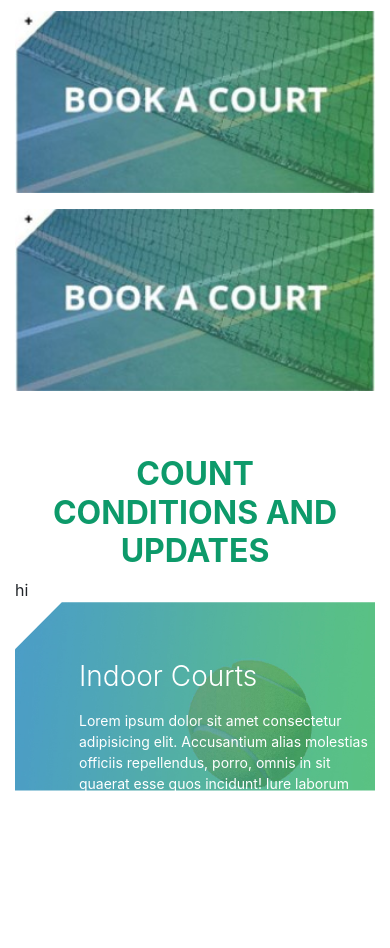
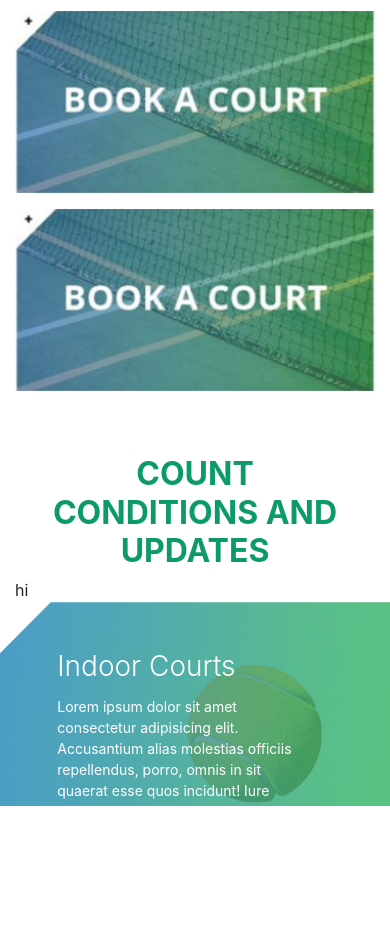
Before and after one commit to ConnorIngold/tennis-website, a plain HTML site: page index.html in a window 390 px wide. Shown: the part 979-1927 px from the top of the page. Before the commit the page ends 1865 px from the top, so only its background shows below. Drawn offline with nearby package versions, Linux system fonts and the light colour scheme.

Commit message:
added responsiveness

```diff
--- a/index.html
+++ b/index.html
@@ -103,10 +103,10 @@
         <div class="col-md-3">
           hi
         </div>
-        <div class="col-md-9">
+        <div class="col-md-9 pl-0 pr-0">
           <img src="images/tennis.jpg" class="tennis-img" alt="">
 
-            <div class="col-md-9 overlay">
+            <div class="col-md-9 overlay pl-0 pr-0 w-75">
               <div class="container h-100 white">
               <h3 class="title-two">Indoor Courts</h3>
               <p class="spacing">Lorem ipsum dolor sit amet consectetur adipisicing elit. Accusantium alias molestias officiis repellendus, porro, omnis in sit quaerat esse quos incidunt! Iure laborum maxime corporis nam deserunt assumenda optio dignissimos?</p>
--- a/stylesheets/style.css
+++ b/stylesheets/style.css
@@ -47,6 +47,10 @@ img {
     13% 0
   );
   /* cuts the corner off the top left of the image */
+
+  width: 100%;
+  height: 100%;
+  object-fit: cover;
 }
 
 .overlay{
```
